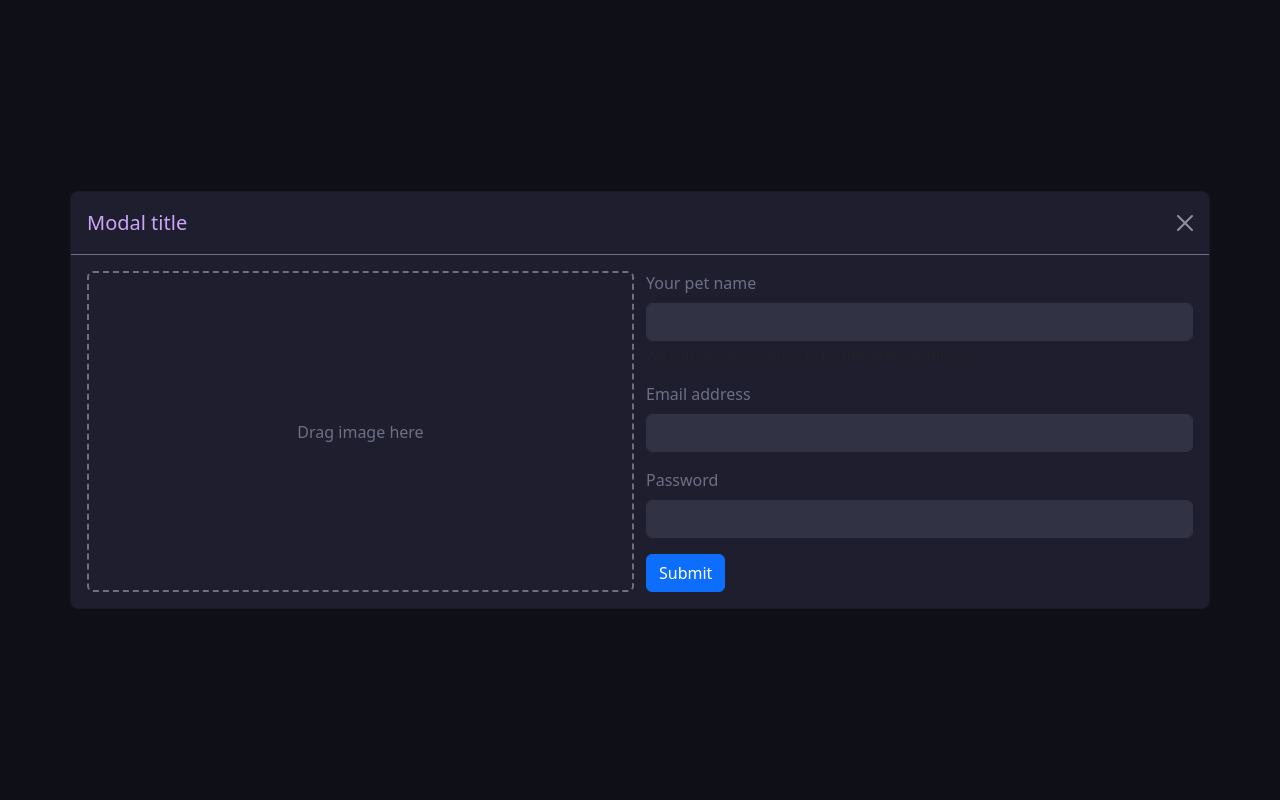
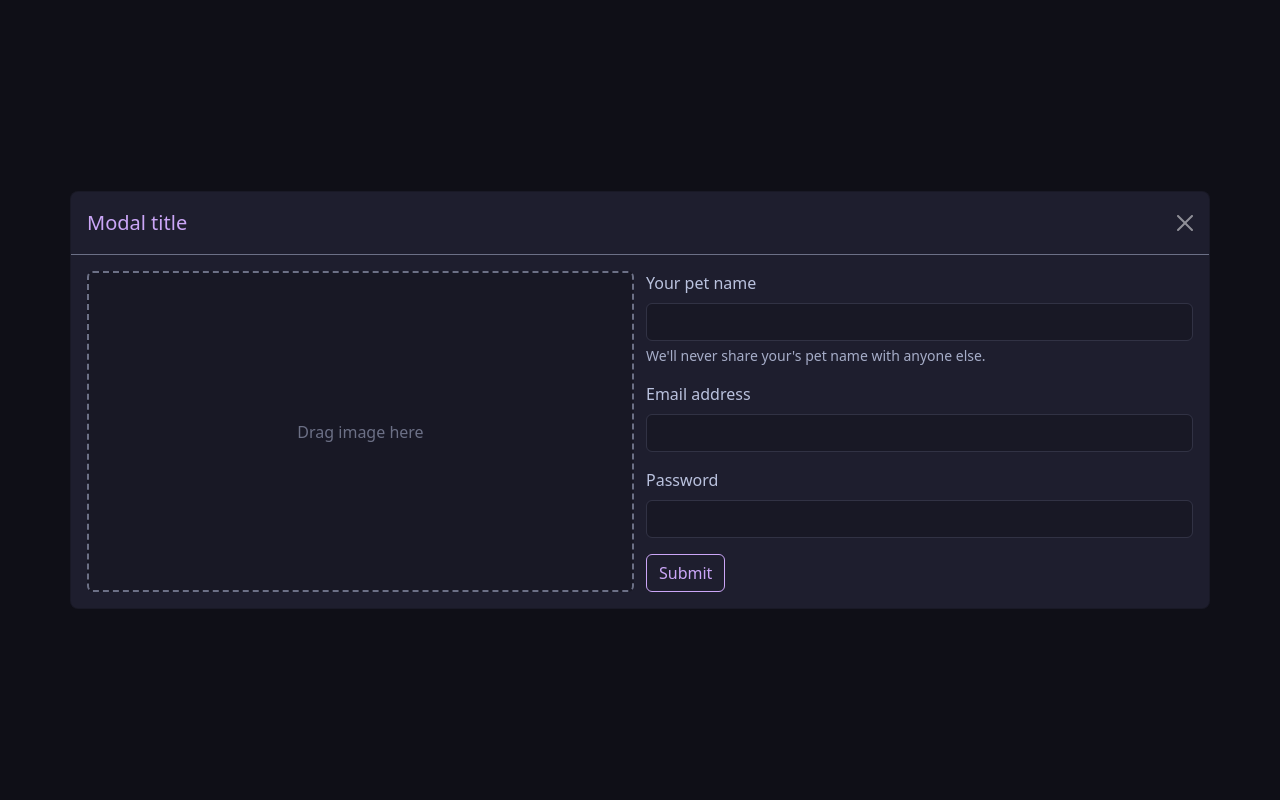
Before and after one commit to Naakinn/itcube-map, a Django app: page / in a window 1280 px wide, after a click on "Launch demo modal". Run offline with Django 5.2, Linux system fonts and the light colour scheme.

Commit message:
Switched to catppuccin-mocha completely

```diff
--- a/testing/static/css/style.css
+++ b/testing/static/css/style.css
@@ -1,36 +1,63 @@
 :root {
-    --base: #1e1e2e;
+	--base: #1e1e2e;
 	--mauve: #cba6f7;
 	--overlay0: #6c7086;
 	--surface0: #313244;
+	--text: #cdd6f4;
+	--subtext1: #bac2de;
+	--subtext0: #a6adc8;
+	--mantle: #181825;
 }
+
 #button {
 	color: var(--mauve);
 	border-color: var(--mauve);
 }
+
 #button:hover {
-	/* color: var(--mauve);  */
-	/* border-color: var(--mauve);  */
+	background-color: var(--surface0);
+}
+
+#submit {
+	color: var(--mauve);
+	border-color: var(--mauve);
+}
+
+#submit:hover {
 	background-color: var(--surface0);
 }
 
 body {
 	background: var(--base);
 }
+
 .form-label {
-	color: var(--overlay0);
+	color: var(--subtext1);
+}
+
+.form-text {
+	color: var(--subtext0);
 }
 
 .form-control {
-	background-color: var(--surface0);
+	background-color: var(--mantle);
 	border-color: var(--surface0);
+	caret-color: var(--mauve);
+	color: var(--text);
 }
 
 .form-control:focus {
-	background-color: #9399b2;
-	transition: .1s ease-in-out;
+	background-color: var(--mantle);
 	border-color: var(--surface0);
+	color: var(--text);
+	/* box-shadow: none !important; */
 }
+
+*:focus {
+	box-shadow: none !important;
+
+}
+
 .container {
 	padding-right: 0px;
 	padding-left: 0px;
@@ -43,12 +70,15 @@ body {
 .modal-content {
 	background: var(--base);
 }
+
 #exampleModalLabel {
 	color: var(--mauve);
 }
+
 .modal-header {
 	border-bottom: var(--bs-modal-header-border-width) solid var(--overlay0);
 }
+
 #drop-area {
 	border: 2px dashed var(--overlay0);
 	border-radius: var(--bs-border-radius);
@@ -59,6 +89,7 @@ body {
 	color: var(--overlay0);
 	position: relative;
 	overflow: hidden;
+	background-color: var(--mantle);
 }
 
 #image {
--- a/testing/templates/index.html
+++ b/testing/templates/index.html
@@ -57,7 +57,7 @@
 										<label for="exampleInputPassword1" class="form-label">Password</label>
 										<input type="password" class="form-control" id="exampleInputPassword1">
 									</div>
-									<button type="submit" class="btn btn-primary">Submit</button>
+									<button type="submit" class="btn btn-outline-primary" id="submit">Submit</button>
 								</form>
 							</div>
 						</div>
```
